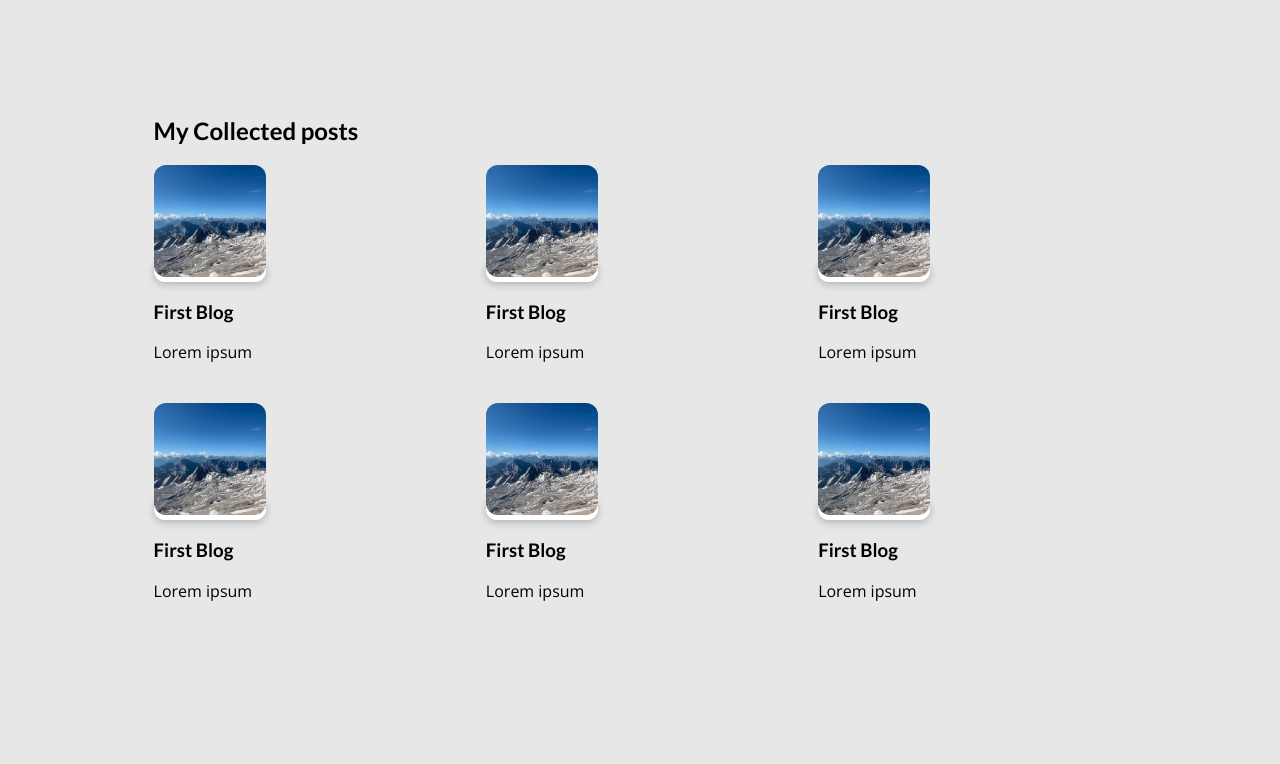
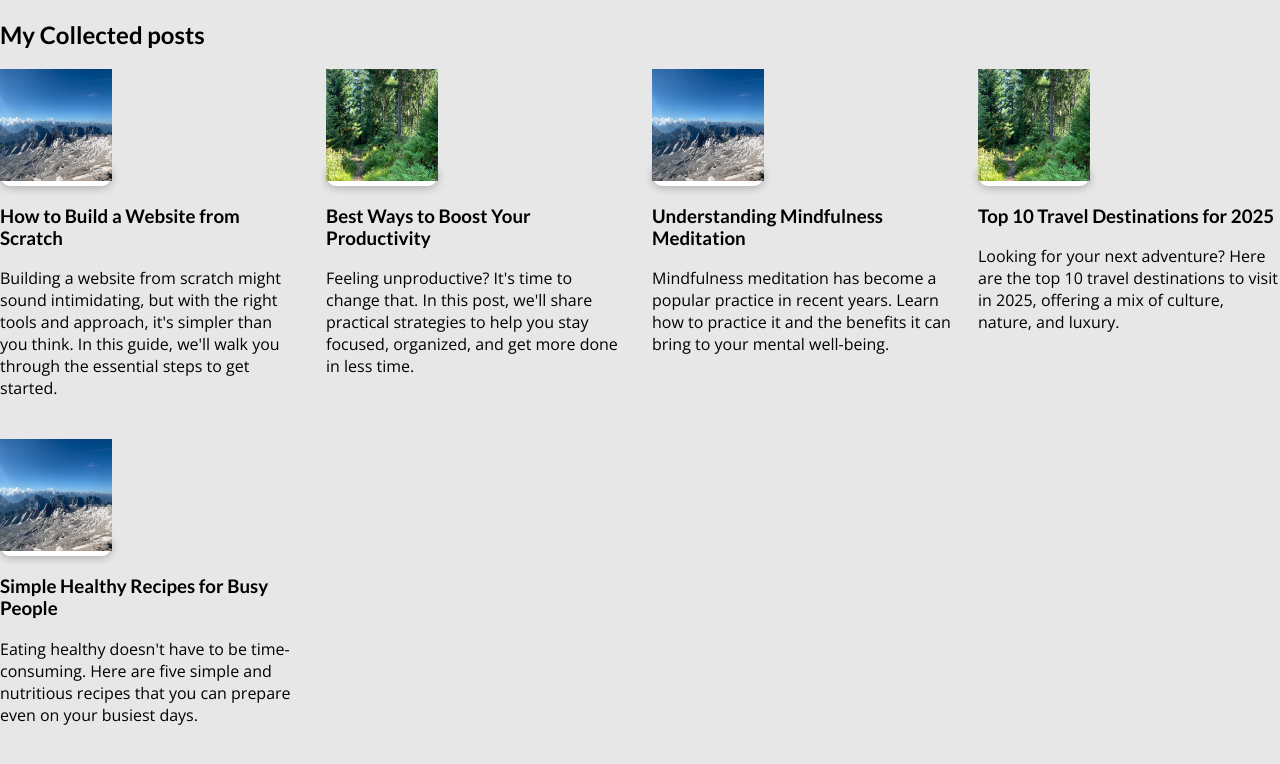
Before and after one commit to rahul-padmakumar/MySite, a Django app: page /posts in a window 1280 px wide. Shown: the top 764 px of the page. Run offline with Django 5.2, Linux system fonts and the light colour scheme.

Commit message:
Complete UI work of blog.

```diff
--- a/blog/static/blog/all-posts.css
+++ b/blog/static/blog/all-posts.css
@@ -1,6 +1,5 @@
 body {
     background-color: #e7e7e7;
-    padding: 6rem 12%;
   }
 
   #main-navigation {
@@ -33,8 +32,6 @@ body {
   .post img {
     width: 7rem;
     height: 7rem;
-    object-fit: cover;
-    border-radius: 12px;
   }
 
   .post a {
--- a/blog/templates/blog/all_posts.html
+++ b/blog/templates/blog/all_posts.html
@@ -13,12 +13,9 @@
     <section id="all_posts.css">
         <h2> My Collected posts</h2>
         <ul>
-            {% include "blog/includes/post.html" %}
-            {% include "blog/includes/post.html" %}
-            {% include "blog/includes/post.html" %}
-            {% include "blog/includes/post.html" %}
-            {% include "blog/includes/post.html" %}
-            {% include "blog/includes/post.html" %}
+            {% for post in all_posts %}
+                {% include "blog/includes/post.html" %}
+            {% endfor %}
         </ul>
     </section>
 {% endblock  %}
--- a/blog/templates/blog/includes/post.html
+++ b/blog/templates/blog/includes/post.html
@@ -1,12 +1,12 @@
 {% load static %}
 <li>
     <article class="post">
-        <a href="{% url "posts_detail_page" "abc"%}">
-            <img src="{% static "/blog/images/mountains.jpg" %}" alt="Mountain Hiking"/>
+        <a href="{% url "posts_detail_page" post.slug%}">
+            <img src="{% static "/blog/images/"|add:post.img %}" alt={{post.title}}/>
         </a>
         <div class="post_content">
-            <h3> First Blog </h3>
-            <p> Lorem ipsum </p>
+            <h3> {{post.title}} </h3>
+            <p> {{post.excerpt}} </p>
         </div>
     </article>
 </li>
--- a/blog/templates/blog/start_page.html
+++ b/blog/templates/blog/start_page.html
@@ -26,7 +26,9 @@
     <section id="latest-posts">
         <h2> My latest posts </h2>
         <ul>
-            {% include "blog/includes/post.html" %}
+            {% for post in latest_posts %}
+                {% include "blog/includes/post.html"%}
+            {% endfor %}
         </ul>
     </section>
     <section id="about">
--- a/blog/urls.py
+++ b/blog/urls.py
@@ -4,5 +4,5 @@ from . import views
 urlpatterns = [
     path("", views.start_page, name="starting_page"),
     path("posts", views.all_posts, name="posts_page"),
-    path("posts/<slug:post_name>", views.individual_post, name="posts_detail_page")
+    path("posts/<slug:slug>", views.individual_post, name="posts_detail_page")
 ]
--- a/blog/views.py
+++ b/blog/views.py
@@ -1,13 +1,72 @@
 from django.shortcuts import render
 from django.http import HttpResponse
+from datetime import date
 
 # Create your views here.
 
+posts = [
+  {
+    "slug": "how-to-build-a-website",
+    "img": "mountains.jpg",
+    "author": "Jane Doe",
+    "date": date(2025, 1, 3),
+    "title": "How to Build a Website from Scratch",
+    "excerpt": "Building a website from scratch might sound intimidating, but with the right tools and approach, it's simpler than you think. In this guide, we'll walk you through the essential steps to get started.",
+    "content": "Building a website from scratch requires a combination of planning, design, and coding. First, you'll need to choose a domain name and a hosting provider. Next, you’ll need to decide on the platform—whether you choose a content management system (CMS) like WordPress, or you code your website manually using HTML, CSS, and JavaScript. For beginners, we recommend starting with a website builder that allows you to customize pre-built templates. Throughout this article, we’ll guide you through each step and provide helpful resources to make the process easier."
+  },
+  {
+    "slug": "best-ways-to-boost-your-productivity",
+    "img": "woods.jpg",
+    "author": "John Smith",
+    "date": date(2025, 1, 10),
+    "title": "Best Ways to Boost Your Productivity",
+    "excerpt": "Feeling unproductive? It's time to change that. In this post, we'll share practical strategies to help you stay focused, organized, and get more done in less time.",
+    "content": "Productivity can often be the key to achieving both professional and personal success. A few changes to your daily habits can have a significant impact. Try using the Pomodoro Technique to break your work into focused intervals. Also, prioritize tasks based on importance rather than urgency, and eliminate distractions by setting clear boundaries in your workspace. We'll also discuss tools like task managers and time-tracking apps that can help streamline your workflow."
+  },
+  {
+    "slug": "understanding-mindfulness-meditation",
+    "img": "mountains.jpg",
+    "author": "Alice Green",
+    "date": date(2025, 1, 7),
+    "title": "Understanding Mindfulness Meditation",
+    "excerpt": "Mindfulness meditation has become a popular practice in recent years. Learn how to practice it and the benefits it can bring to your mental well-being.",
+    "content": "Mindfulness meditation is the practice of focusing your mind on the present moment, often by paying attention to your breath, body sensations, or sounds around you. Regular practice has been shown to reduce stress, enhance emotional health, and improve focus. In this article, we'll walk you through how to get started with mindfulness meditation, from finding a quiet space to setting aside time for daily practice."
+  },
+  {
+    "slug": "top-10-travel-destinations-for-2025",
+    "img": "woods.jpg",
+    "author": "Michael Ray",
+    "date": date(2025, 1, 5),
+    "title": "Top 10 Travel Destinations for 2025",
+    "excerpt": "Looking for your next adventure? Here are the top 10 travel destinations to visit in 2025, offering a mix of culture, nature, and luxury.",
+    "content": "2025 is set to be an exciting year for travelers. From the stunning beaches of the Maldives to the rich cultural experiences in Japan, there's something for everyone. Whether you're interested in outdoor adventures, cultural immersion, or simply relaxing in luxury resorts, this list has you covered. We'll also share some tips on how to travel sustainably and make the most of your trips."
+  },
+  {
+    "slug": "simple-healthy-recipes-for-busy-people",
+    "img": "mountains.jpg",
+    "author": "Sarah Johnson",
+    "date": date(2025, 1, 6),
+    "title": "Simple Healthy Recipes for Busy People",
+    "excerpt": "Eating healthy doesn't have to be time-consuming. Here are five simple and nutritious recipes that you can prepare even on your busiest days.",
+    "content": "When you're busy, cooking healthy meals can seem like a challenge. But with a little planning, it's easy to create meals that are both quick and nourishing. From overnight oats for breakfast to easy stir-fry recipes for lunch or dinner, we've got you covered. These meals are full of vegetables, lean proteins, and whole grains, ensuring that you stay energized and satisfied throughout your day."
+  }
+]
+
+def get_date(post):
+    return post['date']
+
+
 def start_page(req):
-    return render(req, "blog/start_page.html")
+    sorted_posts = sorted(posts, key=get_date)
+    print(sorted_posts)
+    latest_posts = sorted_posts[-3:]
+    print(latest_posts)
+    return render(req, "blog/start_page.html", {"latest_posts":latest_posts})
 
 def all_posts(req):
-    return render(req, "blog/all_posts.html")
+    return render(req, "blog/all_posts.html", {"all_posts": posts})
 
-def individual_post(req, post_name):
-    return render(req, "blog/post_details.html", {"name": post_name})
+def individual_post(req, slug):
+    post = next(post for post in posts if post['slug'] == slug)
+    print(post)
+    return render(req, "blog/post_details.html", {"identified_post": post})
```
Also changed, not shown: blog/templates/blog/post_details.html (+6 -11 lines), blog/static/blog/post-detail.css (indentation only).
